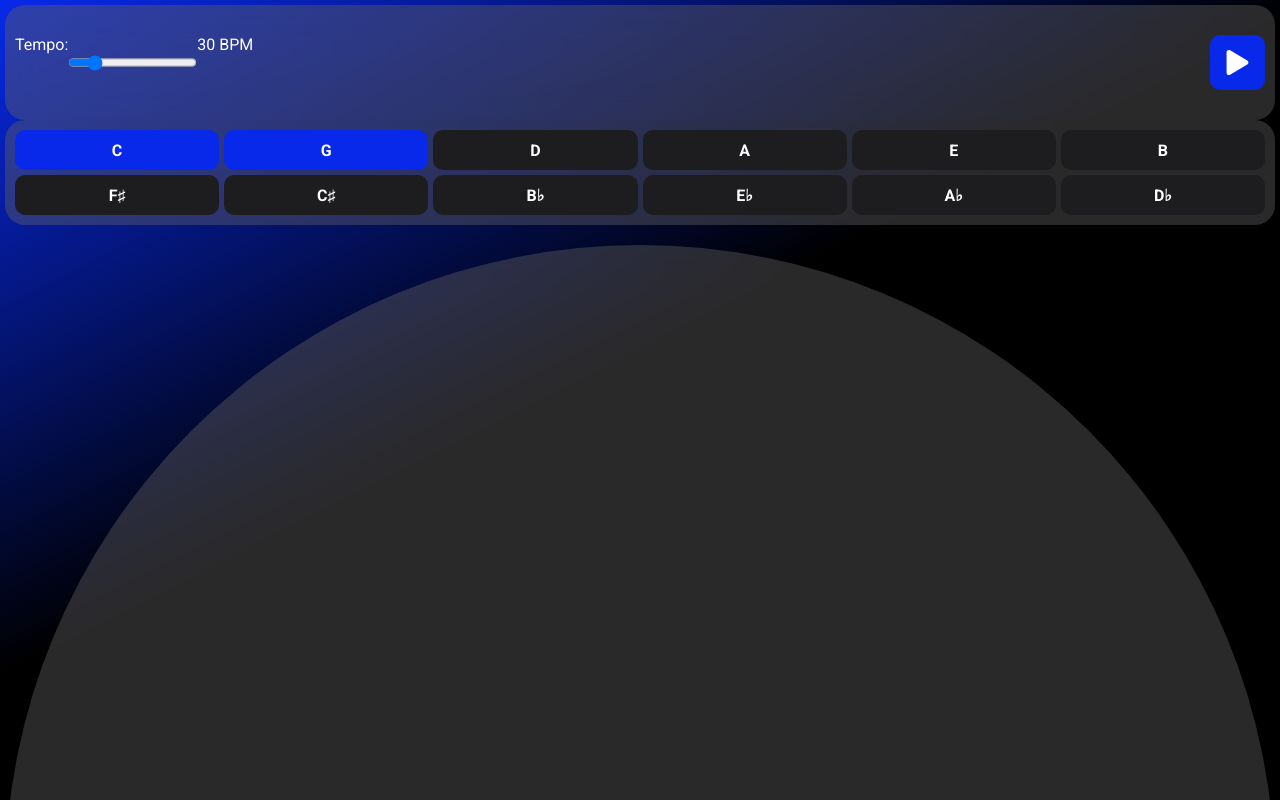
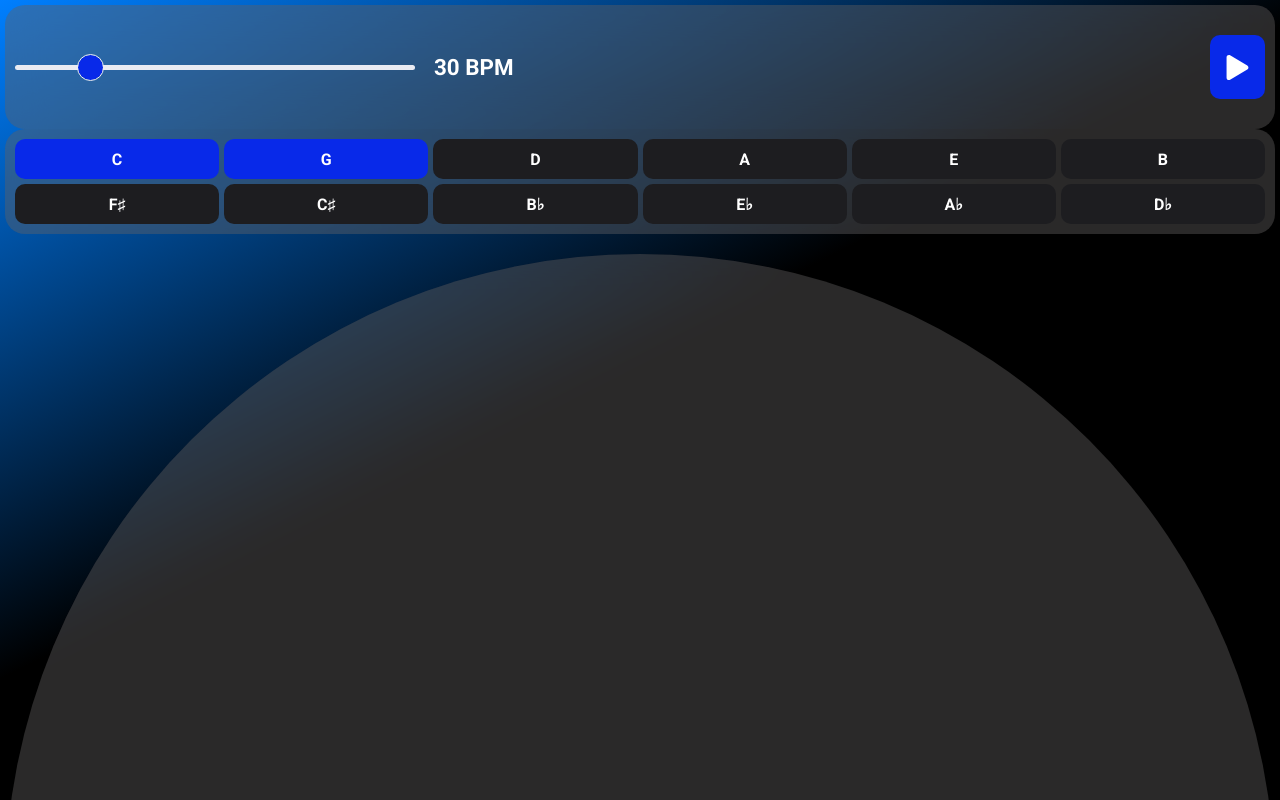
Before and after one commit to JHughesSUTA/keyboard-harmony-practice-tools, a React (Create React App) app: page / in a window 1280 px wide. Shown: the top 800 px of the page. Built offline with nearby package versions, Linux system fonts and the light colour scheme.

Commit message:
update slider style

```diff
--- a/src/components/TempoSlider.js
+++ b/src/components/TempoSlider.js
@@ -3,9 +3,10 @@ import "../styles/tempoSlider.css";
 const TempoSlider = ({ tempo, tempoChange }) => {
   return (
     <div id="tempo-container">
-      <label for="tempo">Tempo:</label>
+      {/* <label for="tempo">Tempo:</label> */}
       <input
         name="tempo"
+        className="tempo-container__slider"
         type="range"
         autocomplete="off"
         min="20"
@@ -14,6 +15,9 @@ const TempoSlider = ({ tempo, tempoChange }) => {
         onChange={tempoChange}
         step="2"
       />
+      {/* <div className="slider-thumb">
+        <div className="tooltip"></div>
+      </div> */}
       <p id="tempo-value">{`${Math.round(tempo)} BPM`}</p>
     </div>
   );
--- a/src/styles/container.css
+++ b/src/styles/container.css
@@ -1 +1 @@
-@import"https://fonts.googleapis.com/css2?family=Roboto:wght@100;300;400;500;700;900&display=swap";*,*::before,*::after{box-sizing:border-box}*{margin:0;padding:0;font:inherit;font-family:"Roboto",sans-serif}img,picture,svg,video{display:block;max-width:100%}input,textarea,button,select{font:inherit}body{min-height:100vh;background:#0829e9;background:linear-gradient(153deg, rgb(8, 41, 233) 0%, rgb(0, 0, 0) 30%, rgb(0, 0, 0) 50%, rgb(0, 0, 0) 70%, rgb(8, 41, 233) 100%)}.container{padding:5px;min-height:100vh;display:flex;flex-direction:column;justify-content:space-between}
+@import"https://fonts.googleapis.com/css2?family=Roboto:wght@100;300;400;500;700;900&display=swap";*,*::before,*::after{box-sizing:border-box}*{margin:0;padding:0;font:inherit;font-family:"Roboto",sans-serif}img,picture,svg,video{display:block;max-width:100%}input,textarea,button,select{font:inherit}body{min-height:100vh;background-color:#007fff;background:linear-gradient(153deg, #007fff 0%, rgb(0, 0, 0) 30%, rgb(0, 0, 0) 50%, rgb(0, 0, 0) 70%, #007fff 100%)}.container{padding:5px;min-height:100vh;display:flex;flex-direction:column;justify-content:space-between}
--- a/src/styles/container.scss
+++ b/src/styles/container.scss
@@ -32,15 +32,8 @@ select {
 
 body {
   min-height: 100vh;
-  background: rgb(8, 41, 233);
-  background: linear-gradient(
-    153deg,
-    rgba(8, 41, 233, 1) 0%,
-    rgba(0, 0, 0, 1) 30%,
-    rgba(0, 0, 0, 1) 50%,
-    rgba(0, 0, 0, 1) 70%,
-    rgba(8, 41, 233, 1) 100%
-  );
+  background-color: #007fff;
+    background: linear-gradient(153deg, #007fff 0%, rgb(0, 0, 0) 30%, rgb(0, 0, 0) 50%, rgb(0, 0, 0) 70%, #007fff 100%);
 }
 
 // html {
--- a/src/styles/tempoSlider.css
+++ b/src/styles/tempoSlider.css
@@ -1 +1 @@
-#tempo-container{display:flex}
+#tempo-container{display:flex;position:relative;flex-grow:1}#tempo-container input[type=range]{-webkit-appearance:none;background:rgba(0,0,0,0);width:100%;max-width:400px}#tempo-container input[type=range]:focus{outline:none;background:rgba(0,0,0,0)}#tempo-container input[type=range]::-webkit-slider-runnable-track{background:#eaebf2;height:5px;border-radius:5px}#tempo-container input[type=range]::-moz-range-track{background:#eaebf2;height:5px;border-radius:5px}#tempo-container input[type=range]::-webkit-slider-thumb{-webkit-appearance:none;height:25px;width:25px;background:#0829e9;margin-top:-10px;border-radius:50%;outline:1px solid #eaebf2}#tempo-container input[type=range]::-moz-range-thumb{height:25px;width:25px;background:#0829e9;margin-top:-10px;border-radius:50%;outline:1px solid #eaebf2}#tempo-container #tempo-value{padding:19px;font-size:1.4em;font-weight:600}
--- a/src/styles/tempoSlider.scss
+++ b/src/styles/tempoSlider.scss
@@ -1,3 +1,88 @@
 #tempo-container {
   display: flex;
+  position: relative;
+  flex-grow: 1;
+
+  input[type="range"] {
+    -webkit-appearance: none;
+    background: transparent;
+    width: 100%;
+    max-width: 400px;
+  }
+
+  input[type="range"]:focus {
+    outline: none;
+    background: transparent;
+  }
+
+  input[type="range"]::-webkit-slider-runnable-track {
+    background: #EAEBF2;
+    height: 5px;
+    border-radius: 5px;
+  }
+
+  input[type="range"]::-moz-range-track {
+    background: #EAEBF2;
+    height: 5px;
+    border-radius: 5px;
+  }
+
+  input[type="range"]::-webkit-slider-thumb {
+    -webkit-appearance: none;
+    height: 25px;
+    width: 25px;
+    background: #0829E9;
+    margin-top: -10px;
+    border-radius: 50%;
+    outline: 1px solid #EAEBF2;
+  }
+
+  input[type="range"]::-moz-range-thumb {
+    height: 25px;
+    width: 25px;
+    background: #0829E9;
+    margin-top: -10px;
+    border-radius: 50%;
+    outline: 1px solid #EAEBF2;
+  }
+
+  #tempo-value {
+    padding: 19px;
+    font-size: 1.4em;
+    font-weight: 600;
+  }
+
+  // .tempo-container__slider {
+  //   -webkit-appearance: none;
+  //   width: 100%;
+  //   height: 0.4em;
+  //   outline: none;
+  //   border-radius: 3px;
+  //   background: #1f1f1f;
+  //   box-shadow: 3px 3px 6px #000,
+  //     inset 1px 1px 1px #909090;
+
+  //   &::-webkit-slider-thumb {
+  //     -webkit-appearance: none;
+  //     width: 1.7em;
+  //     height: 1.7em;
+  //     cursor: pointer;
+  //     z-index: 3;
+  //     position: relative;
+  //   }
+  // }
+
+  // .slider-thumb {
+  //     position: absolute;
+  //     width: 1.7em;
+  //     height: 1.7em;
+  //     background: #090909;
+  //     border-radius: 50%;
+  //     position: absolute;
+  //     top: 50%;
+  //     left: 50%;
+  //     transform: translate(-50%, -50%);
+  //     z-index: 2;
+  //     box-shadow: inset 0px 1px 2px #090909;
+  //   }
 }
```
